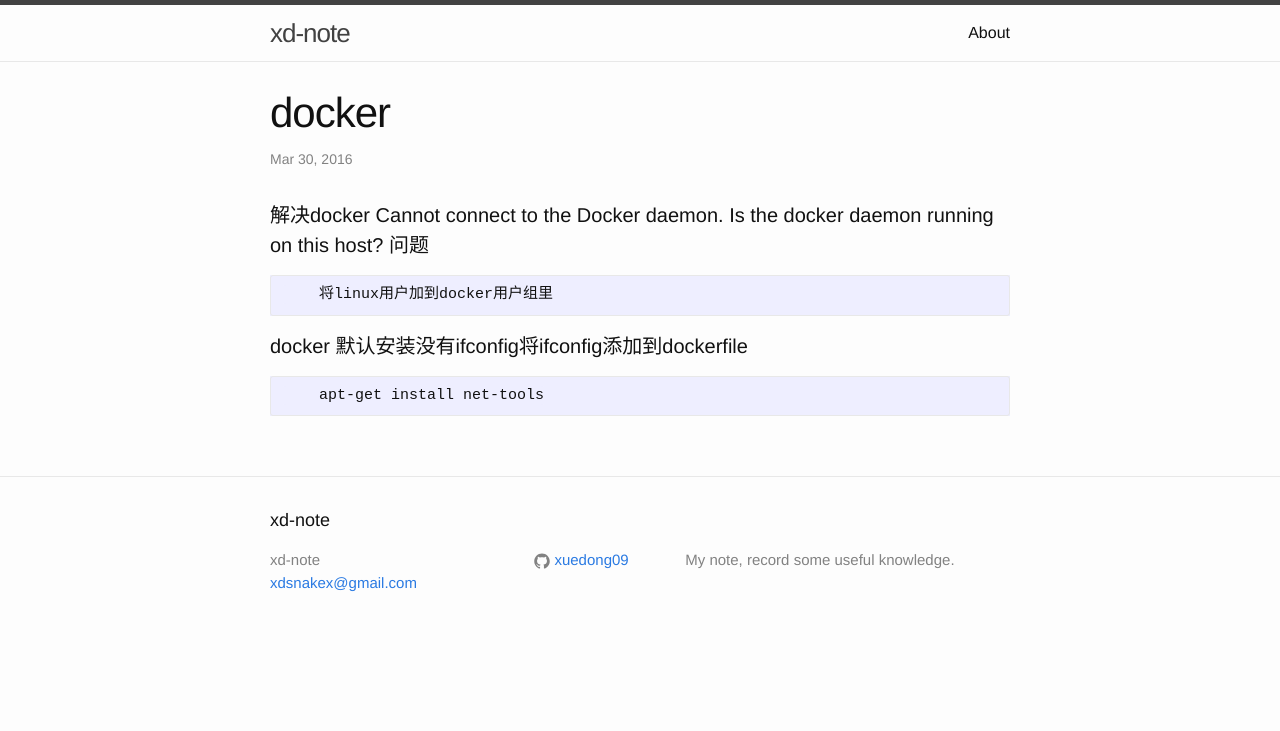
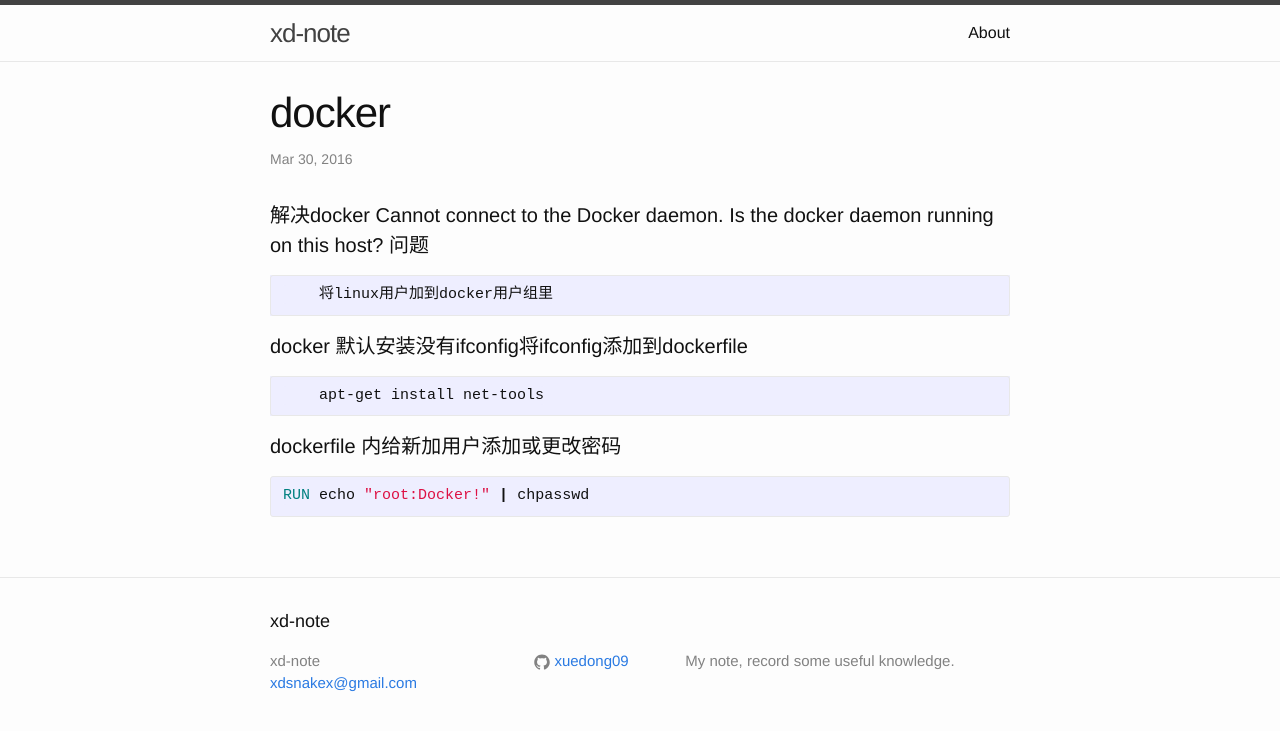
Before and after one commit to xuedong09/xuedong09.github.io, a Jekyll site: the page built from _posts/2016-03-30-docker.md, in a window 1280 px wide. Shown: the top 731 px of the page. Built offline with Jekyll 4.4.1, drawn with Linux system fonts in a browser that asks for light colours.

Commit message:
dockerfile passwd

````diff
--- a/_posts/2016-03-30-docker.md
+++ b/_posts/2016-03-30-docker.md
@@ -15,3 +15,8 @@ categories: jekyll update
 ```
     apt-get install net-tools
 ```
+
+#### dockerfile 内给新加用户添加或更改密码
+{% highlight ruby %}
+RUN echo "root:Docker!" | chpasswd
+{% endhighlight %}
````
